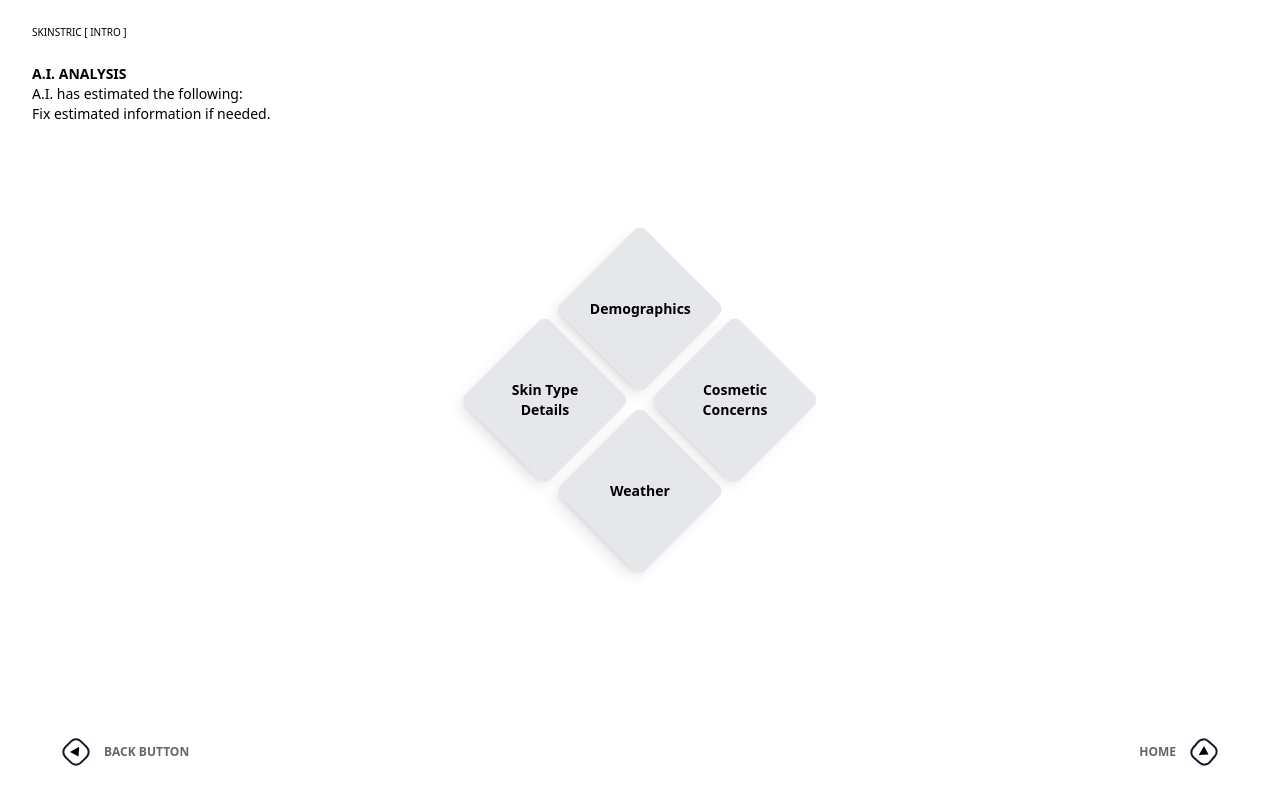
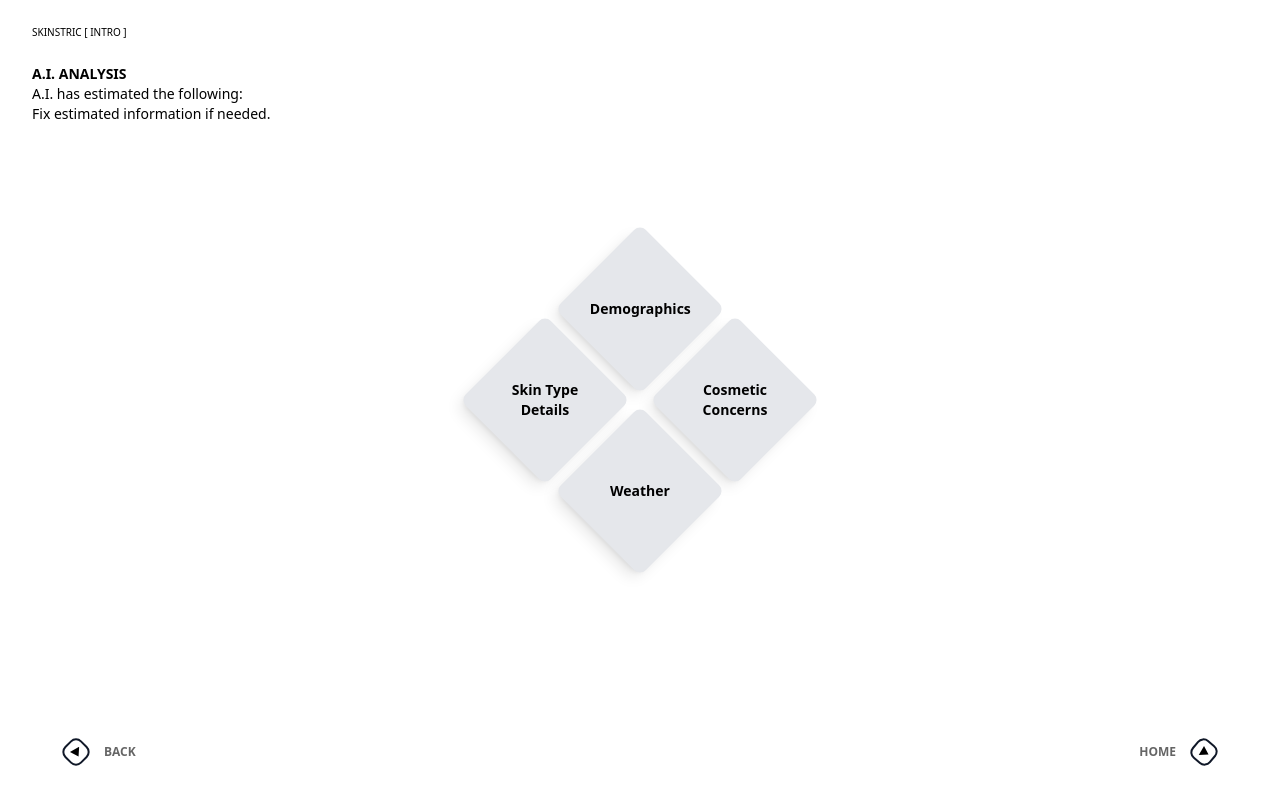
Before and after one commit to Gatorapp/skinstricai, a Next.js app: page /select in a window 1280 px wide. Built offline with nearby package versions, Linux system fonts and the light colour scheme.

Commit message:
test select

```diff
--- a/app/select/page.tsx
+++ b/app/select/page.tsx
@@ -120,7 +120,7 @@ function Page() {
           >
             <MdPlayArrow className="rotate-[16deg] text-black text-lg z-10" />
           </button>
-          <p className="text-xs text-black uppercase font-bold opacity-60">Back Button</p>
+          <p className="text-xs text-black uppercase font-bold opacity-60">Back</p>
         </div>
       </div>
     </div>
```
